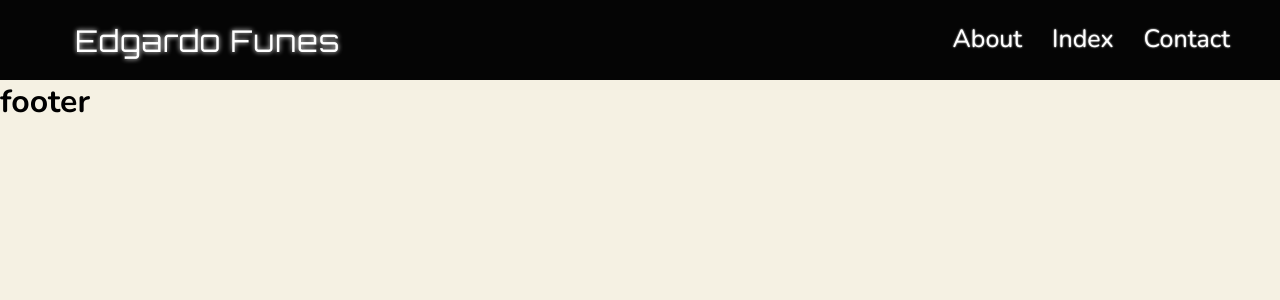
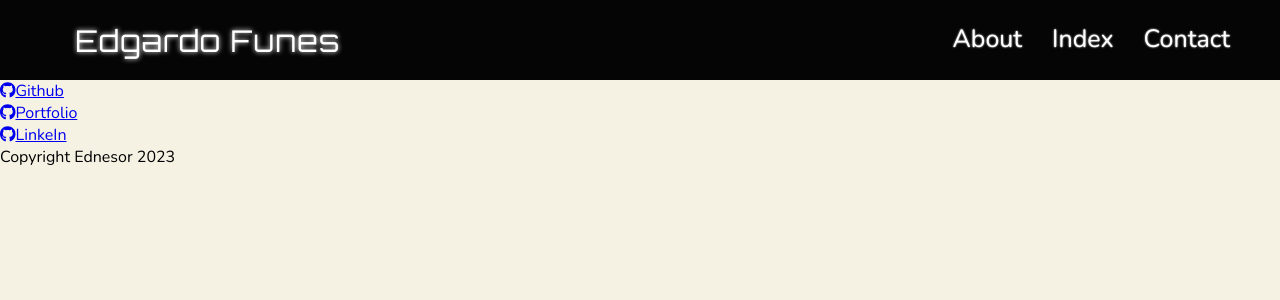
Before and after one commit to Ednesor/50-projects-50-days, a Next.js app: page / in a window 1280 px wide. Shown: the top 300 px of the page. Built offline with nearby package versions, Linux system fonts and the light colour scheme.

Commit message:
feat: add footer

```diff
--- a/src/components/Layout/Footer.jsx
+++ b/src/components/Layout/Footer.jsx
@@ -1,10 +1,33 @@
 import React from 'react'
 import style from "./Footer-style.module.css"
+import Link from 'next/link'
+import { FontAwesomeIcon } from '@fortawesome/react-fontawesome'
+import { faGithub } from '@fortawesome/free-brands-svg-icons';
 
 export default function Footer() {
-  return (
-    <footer>
-        <h1>footer</h1>
-    </footer>
-  )
+    return (
+        <footer className={style.container}>
+            <ul className={style.list}>
+                <li className={style.item}>
+                    <Link className={style.link} href="https://github.com/Ednesor" passHref={true} target='_blank'>
+                        <FontAwesomeIcon className={style.icon} icon={faGithub} />
+                        <span className={style.name}>Github</span>
+                    </Link>
+                </li>
+                <li className={style.item}>
+                    <Link className={style.link} href="https://github.com/Ednesor" passHref={true} target='_blank'>
+                        <FontAwesomeIcon className={style.icon} icon={faGithub} />
+                        <span className={style.name}>Portfolio</span>
+                    </Link>
+                </li>
+                <li className={style.item}>
+                    <Link className={style.link} href="https://github.com/Ednesor" passHref={true} target='_blank'>
+                        <FontAwesomeIcon className={style.icon} icon={faGithub} />
+                        <span className={style.name}>LinkeIn</span>
+                    </Link>
+                </li>
+            </ul>
+            <p className={style.copyright}>Copyright Ednesor 2023</p>
+        </footer>
+    )
 }
```
